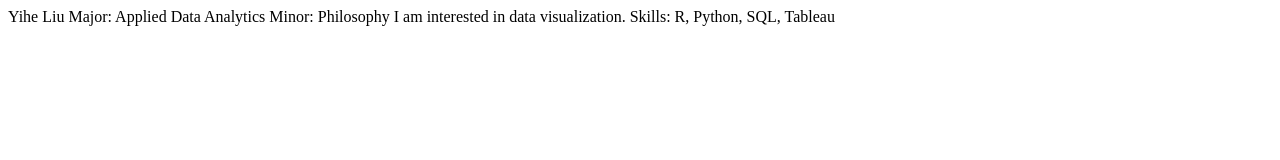
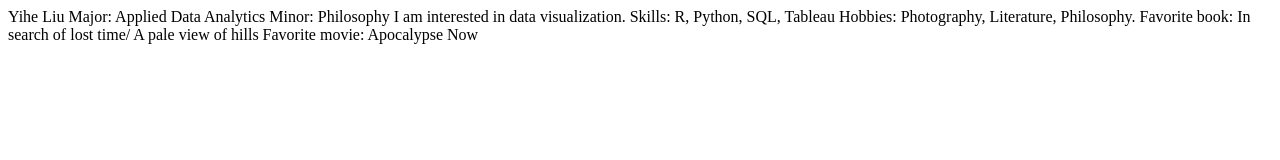
Before and after one commit to LeoLiu0931/ist263, a plain HTML site: page lab01/liu-bio.html in a window 1280 px wide. Drawn offline with Linux system fonts and the light colour scheme.

Commit message:
Update liu-bio.html

```diff
--- a/lab01/liu-bio.html
+++ b/lab01/liu-bio.html
@@ -9,5 +9,8 @@
 Major: Applied Data Analytics   Minor: Philosophy
 I am interested in data visualization.
 Skills: R, Python, SQL, Tableau
+Hobbies: Photography, Literature, Philosophy.
+Favorite book: In search of lost time/ A pale view of hills
+Favorite movie: Apocalypse Now
 </body>
 </html>
```
